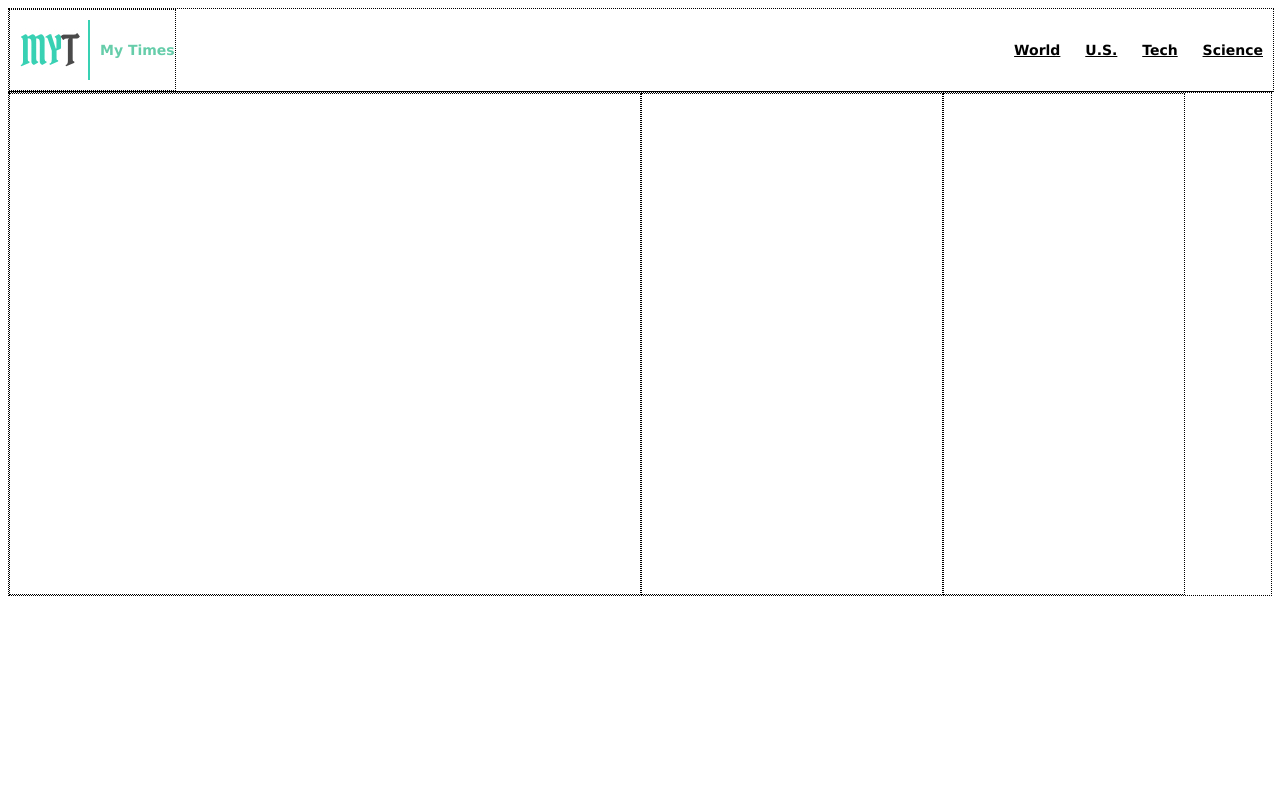
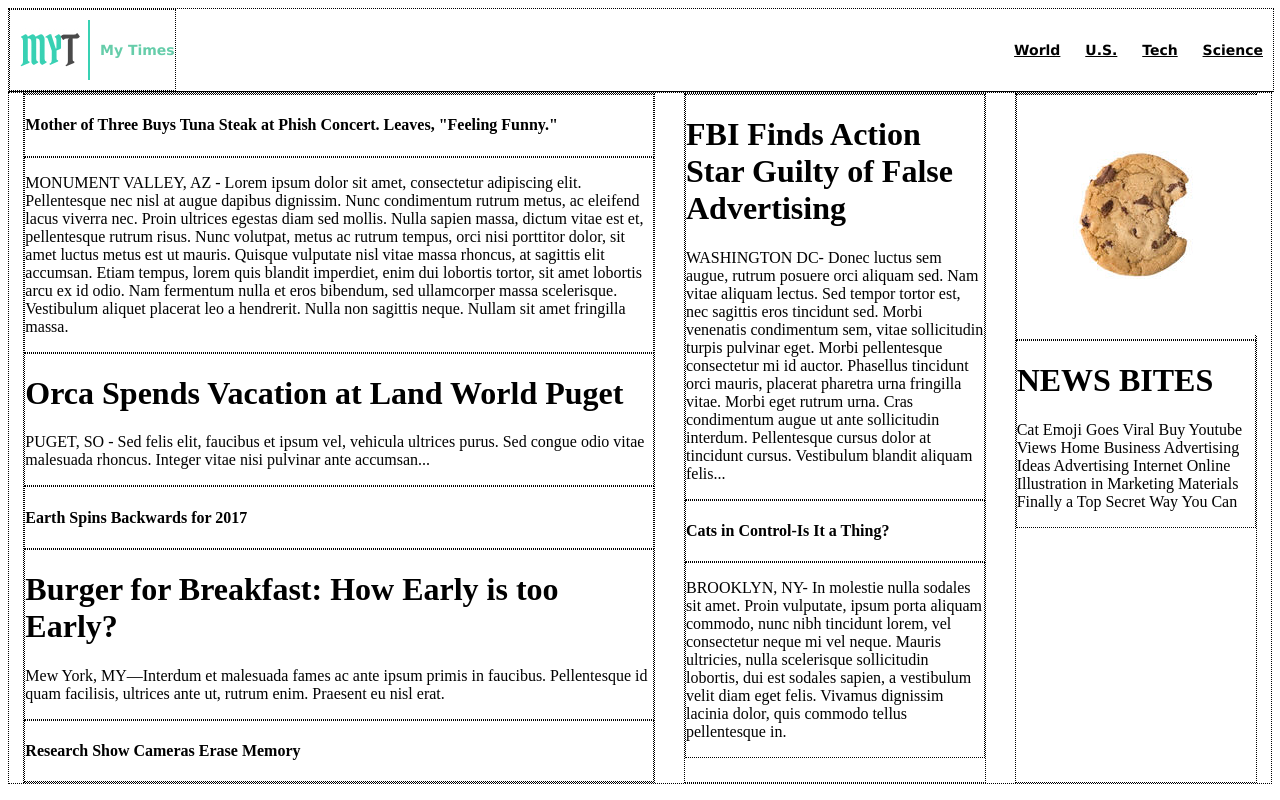
Before and after one commit to djstarr8/MyTimes, a plain HTML site: page index.html in a window 1280 px wide. Drawn offline with Linux system fonts and the light colour scheme.

Commit message:
Add all text and additional styling

```diff
--- a/index.html
+++ b/index.html
@@ -20,13 +20,47 @@
     </div>
     <div class="container">
       <div class="column large">
-
+        <div class="story">
+          <h4>Mother of Three Buys Tuna Steak at Phish Concert. Leaves, "Feeling Funny."</h4>
+        </div>
+        <div class="story">
+          <p>MONUMENT VALLEY, AZ - Lorem ipsum dolor sit amet, consectetur adipiscing elit. Pellentesque nec nisl at augue dapibus dignissim. Nunc condimentum rutrum metus, ac eleifend lacus viverra nec. Proin ultrices egestas diam sed mollis. Nulla sapien massa, dictum vitae est et, pellentesque rutrum risus. Nunc volutpat, metus ac rutrum tempus, orci nisi porttitor dolor, sit amet luctus metus est ut mauris. Quisque vulputate nisl vitae massa rhoncus, at sagittis elit accumsan. Etiam tempus,   lorem quis blandit imperdiet, enim dui lobortis tortor, sit amet lobortis arcu ex id odio. Nam fermentum nulla et eros bibendum, sed ullamcorper massa scelerisque. Vestibulum aliquet placerat leo a hendrerit. Nulla non sagittis neque. Nullam sit amet fringilla massa.</p>
+        </div>
+        <div class="story">
+          <h1>Orca Spends Vacation at Land World Puget</h1>
+          <p>PUGET, SO - Sed felis elit, faucibus et ipsum vel, vehicula ultrices purus. Sed congue odio vitae malesuada rhoncus. Integer vitae nisi pulvinar ante accumsan...</p>
+        </div>
+        <div class="story">
+          <h4>Earth Spins Backwards for 2017</h4>
+        </div>
+        <div class="story">
+          <h1>Burger for Breakfast: How Early is too Early?</h1>
+          <p>Mew York, MY—Interdum et malesuada fames ac ante ipsum primis in faucibus. Pellentesque id quam facilisis, ultrices ante ut, rutrum enim. Praesent eu nisl erat.</p>
+        </div>
+        <div class="story">
+          <h4>Research Show Cameras Erase Memory</h4>
+        </div>
       </div>
       <div class="column medium">
-
+        <div class="story">
+          <h1>FBI Finds Action Star Guilty of False Advertising</h1>
+          <p>WASHINGTON DC- Donec luctus sem augue, rutrum posuere orci aliquam sed. Nam vitae aliquam lectus. Sed tempor tortor est, nec sagittis eros tincidunt sed. Morbi venenatis condimentum sem, vitae sollicitudin turpis pulvinar eget. Morbi pellentesque consectetur mi id auctor. Phasellus tincidunt orci mauris, placerat pharetra urna fringilla vitae. Morbi eget rutrum urna. Cras condimentum augue ut ante sollicitudin interdum. Pellentesque cursus dolor at tincidunt cursus. Vestibulum blandit aliquam felis...</p>
+        </div>
+        <div class="story">
+          <h4>Cats in Control-Is It a Thing?</h4>
+        </div>
+        <div class="story">
+          <p>BROOKLYN, NY- In molestie nulla sodales sit amet. Proin vulputate, ipsum porta aliquam commodo, nunc nibh tincidunt lorem, vel consectetur neque mi vel neque. Mauris ultricies, nulla scelerisque sollicitudin lobortis, dui est sodales sapien, a vestibulum velit diam eget felis. Vivamus dignissim lacinia dolor, quis commodo tellus pellentesque in.</p>
+        </div>
       </div>
       <div class="column small">
-
+        <div class="story">
+          <img src="resources\images\img-news-bite.png" alt="">
+        </div>
+        <div class="story">
+          <h1>NEWS BITES</h1>
+          <p>Cat Emoji Goes Viral Buy Youtube Views Home Business Advertising Ideas Advertising Internet Online Illustration in Marketing Materials Finally a Top Secret Way You Can</p>
+        </div>
       </div>
 
     </div>
--- a/resources/css/style.css
+++ b/resources/css/style.css
@@ -32,6 +32,7 @@ div {
 }
 .container {
   display: flex;
+  justify-content: space-around;
 }
 
 .column {
```
